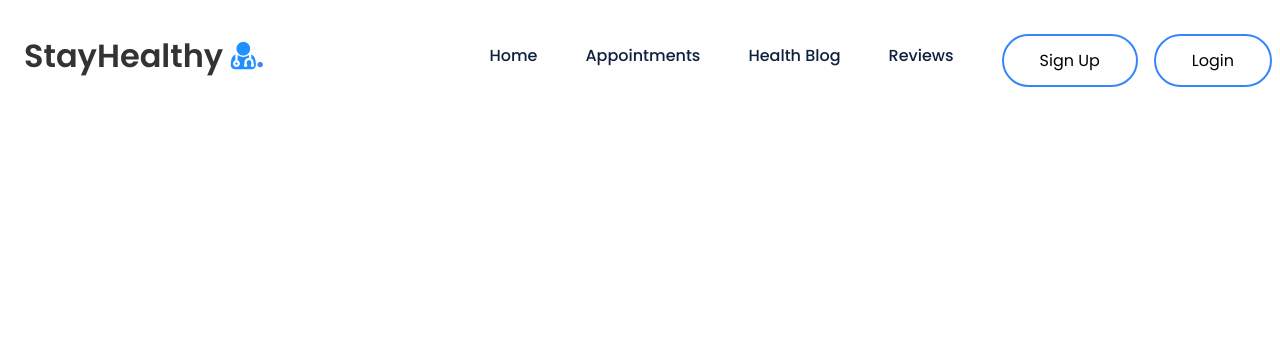
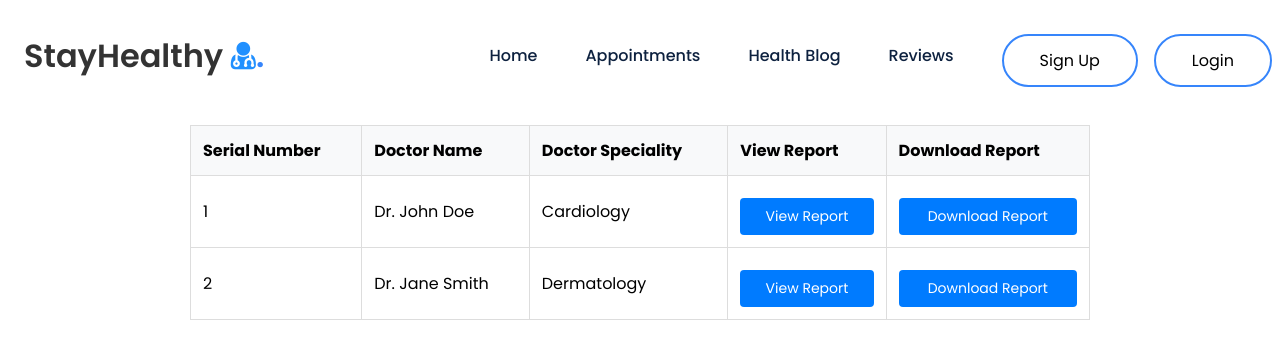
Before and after one commit to LCFEND/medical_app, a React (Create React App) app: page /ReportsLayout in a window 1280 px wide. Shown: the top 358 px of the page. Built offline with nearby package versions, Linux system fonts and the light colour scheme.

Commit message:
Reportlayout

```diff
--- a/src/App.js
+++ b/src/App.js
@@ -8,6 +8,7 @@ import InstantConsultation from "./Components/InstantConsultationBooking/Instant
 import Notification from './Components/Notification/Notification';
 import ReviewForm from "./Components/ReviewForm/ReviewForm";
 import ProfileCard from './Components/ProfileCard/ProfileCard';
+import ReportsLayout from './Components/ReportsLayout/ReportsLayout';
 
 
 function App() {
@@ -26,6 +27,7 @@ function App() {
           <Route path="/notification" element={<Notification />} />
           <Route path="/reviews" element={<ReviewForm />} />  {/* 🔹 ADD THIS */}
           <Route path="/ProfileCard" element={<ProfileCard/>}/>
+          <Route path="/ReportsLayout" element={<ReportsLayout/>}/>
         </Routes>
       </BrowserRouter>
     </div>
--- /dev/null
+++ b/src/Components/ReportsLayout/ReportsLayout.css
@@ -0,0 +1,61 @@
+/* Layout Container */
+.reports-layout {
+    margin: auto;
+    max-width: 900px;
+    margin-top: 5%;
+  }
+
+  /* Title */
+  .reports-title {
+    font-size: 24px;
+    font-weight: bold;
+    margin-bottom: 15px;
+  }
+
+  /* Table Styling */
+  .reports-table {
+    width: 100%;
+    border-collapse: collapse;
+    text-align: left;
+  }
+
+  .reports-table th {
+    background-color: #f8f9fa;
+    font-weight: bold;
+    padding: 12px;
+  }
+
+  .reports-table td {
+    padding: 12px;
+    vertical-align: middle;
+  }
+
+  /* Buttons */
+  .view-btn,
+  .download-btn {
+    background-color: #007bff;
+    border: none;
+    color: white;
+    padding: 8px 12px;
+    font-size: 14px;
+    border-radius: 4px;
+    cursor: pointer;
+    text-decoration: none;
+    display: inline-block;
+  }
+
+  .view-btn:hover,
+  .download-btn:hover {
+    background-color: #0056b3;
+  }
+
+  /* Row Hover Effect */
+  .reports-table tr:hover {
+    background-color: #f1f1f1;
+    cursor: pointer;
+  }
+
+  /* Selected Row */
+  .reports-table .selected {
+    background-color: #dfe9ff;
+  }
--- /dev/null
+++ b/src/Components/ReportsLayout/ReportsLayout.js
@@ -0,0 +1,69 @@
+import React, { useState } from "react";
+import "./ReportsLayout.css";
+
+const ReportsLayout = () => {
+  const [selectedReport, setSelectedReport] = useState(null);
+
+  // Reports data
+  const reportsData = [
+    { id: 1, doctor: "Dr. John Doe", specialty: "Cardiology", reportAvailable: true },
+    { id: 2, doctor: "Dr. Jane Smith", specialty: "Dermatology", reportAvailable: true },
+  ];
+
+  // Open report in new tab
+  const openReportInNewTab = () => {
+    const reportUrl = "/patient_report.pdf"; // Ensure this file exists
+    window.open(reportUrl, "_blank");
+  };
+
+  // Download report
+  const downloadReport = () => {
+    const reportUrl = "/patient_report.pdf"; // Ensure this file exists
+    const link = document.createElement("a");
+    link.href = reportUrl;
+    link.download = "patient_report.pdf";
+    document.body.appendChild(link);
+    link.click();
+    document.body.removeChild(link);
+  };
+
+  return (
+    <div className="reports-layout">
+      <h2 className="reports-title">Reports</h2>
+
+      {/* Reports Table */}
+      <table className="reports-table">
+        <thead>
+          <tr>
+            <th>Serial Number</th>
+            <th>Doctor Name</th>
+            <th>Doctor Speciality</th>
+            <th>View Report</th>
+            <th>Download Report</th>
+          </tr>
+        </thead>
+        <tbody>
+          {reportsData.map((report, index) => (
+            <tr key={report.id} className={selectedReport?.id === report.id ? "selected" : ""}>
+              <td>{index + 1}</td>
+              <td>{report.doctor}</td>
+              <td>{report.specialty}</td>
+              <td>
+                <button className="view-btn" onClick={openReportInNewTab}>
+                  View Report
+                </button>
+              </td>
+              <td>
+                <button className="download-btn" onClick={downloadReport}>
+                  Download Report
+                </button>
+              </td>
+            </tr>
+          ))}
+        </tbody>
+      </table>
+    </div>
+  );
+};
+
+export default ReportsLayout;
```
